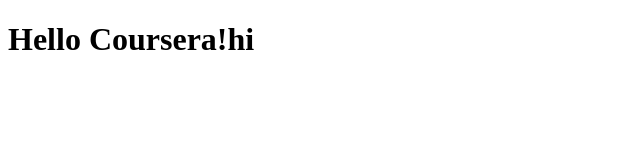
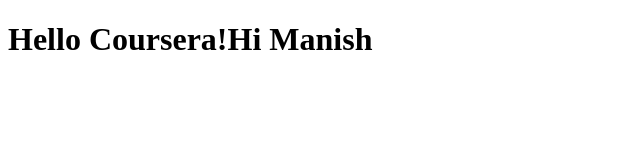
Before and after one commit to mani31sh/-Coursera-test, a plain HTML site: page site/index.html in a window 1280 px wide. Shown: the whole page, without its empty margins (0-640 px from the left). Drawn offline with Linux system fonts and the light colour scheme.

Commit message:
*change*

```diff
--- a/site/index.html
+++ b/site/index.html
@@ -4,6 +4,6 @@
 	<title>Hello Coursera!</title>
 </head>
 <body>
-<h1>Hello Coursera!hi</h1>
+<h1>Hello Coursera!Hi Manish</h1>
 </body>
 </html>
```
